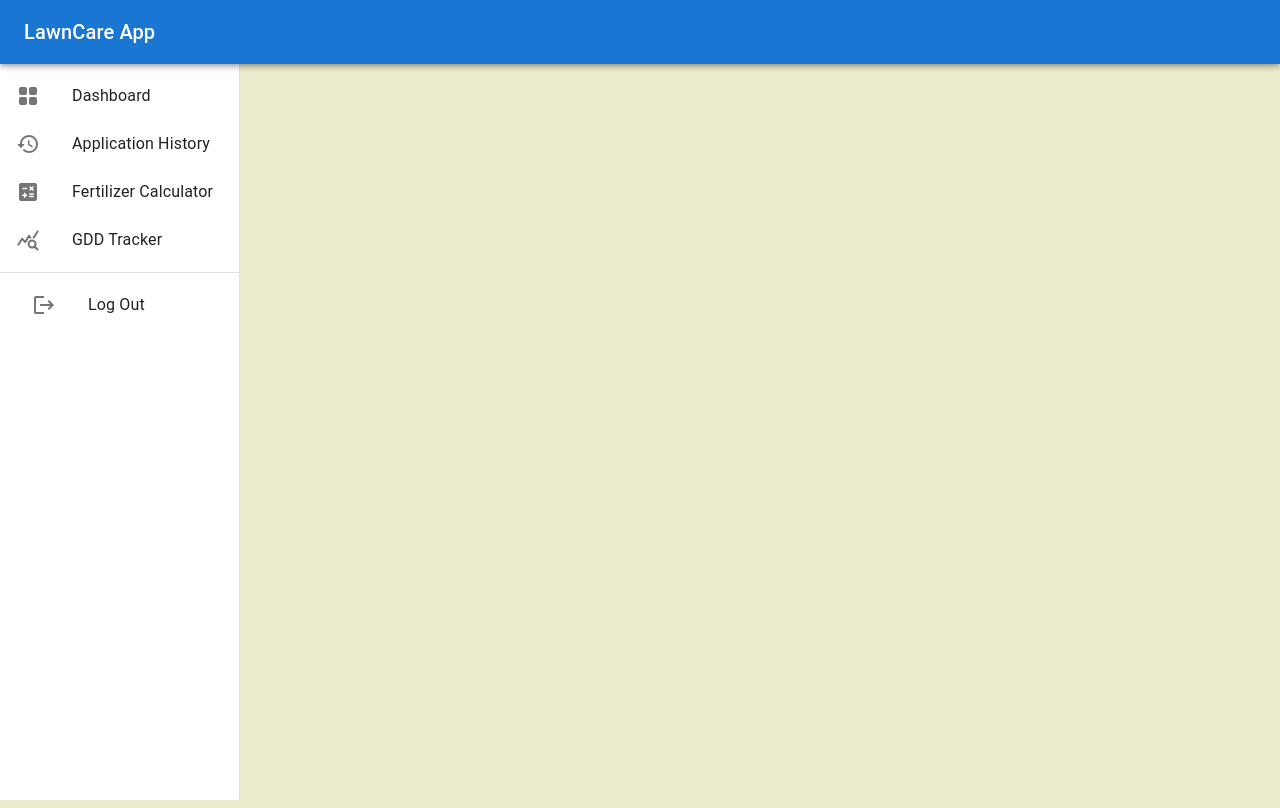
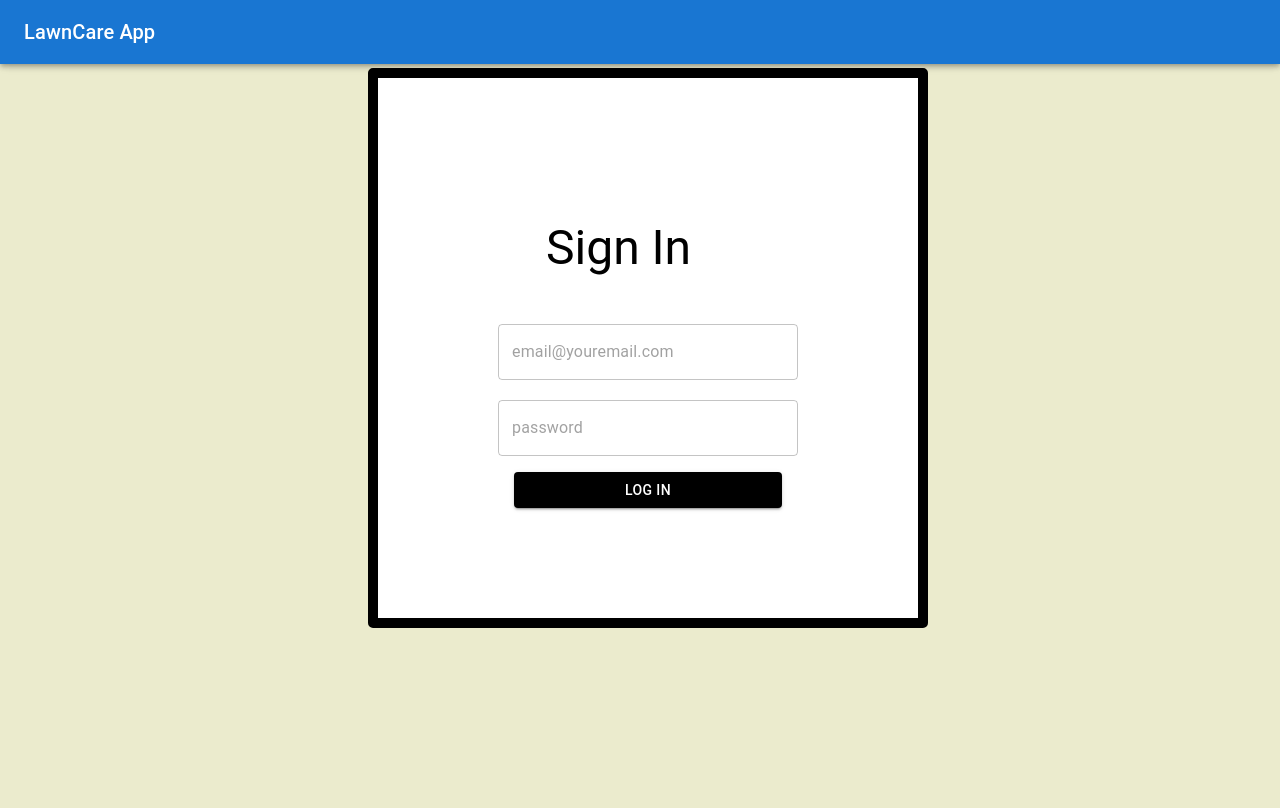
Before and after one commit to dillonkmcquade/lawncare-app, a React (Create React App) app: page / in a window 1280 px wide. Built offline with nearby package versions, Linux system fonts and the light colour scheme; no server answers.

Commit message:
sign-in component

```diff
--- a/src/App.js
+++ b/src/App.js
@@ -21,11 +21,11 @@ import SignIn from "./pages/signin.jsx";
 
 const App = () => {
     const [signedIn, setSignedIn] = useState(
-    localStorage.getItem("signedIn") === "true"
+        localStorage.getItem("signedIn") === "false"
     );
     return (
         <div>
-      {signedIn === false ? (
+            {signedIn === true ? (
                 <Box className="app">
                     <CssBaseline />
                     <Appbar />
@@ -37,7 +37,15 @@ const App = () => {
                     </main>
                 </Box>
             ) : (
-        <SignIn />
+                <Box sx={{
+                    display: 'flex',
+                    justifyContent: 'center',
+                    alignItems: 'center',
+                    height: '100%'
+                }}>
+                    <Appbar />
+                    <SignIn setSignedIn={setSignedIn} />
+                </Box>
             )}
         </div>
     );
--- a/src/pages/signin.jsx
+++ b/src/pages/signin.jsx
@@ -1,12 +1,33 @@
 import { Box } from "@mui/system";
-function SignIn() {
-  return (
-    <Box>
-      <form>
-        <input />
-        <input />
-      </form>
-    </Box>
-  );
+import TextField from "@mui/material/TextField";
+import Button from "@mui/material/Button";
+import { Typography } from "@mui/material";
+function SignIn(setSignedIn) {
+    const ariaLabel = { 'aria-label': 'description' };
+    return (
+        <Box sx={{
+            display: 'flex',
+            justifyContent: 'center',
+            alignItems: 'center',
+            width: '500px',
+            height: '500px',
+            border: 'solid 10px black',
+            bgcolor: 'white',
+            padding: '20px',
+            borderRadius: '5px',
+            marginTop: '60px'
+        }}>
+            <Box component="form" autoComplete="off" display='flex' flexDirection='column' sx={{
+                minWidth: '300px',
+            }}>
+                <Typography variant="h3" p={6}>
+                    Sign In
+                </Typography>
+                <TextField required variant='outlined' placeholder="email@youremail.com" inputProps={ariaLabel} sx={{ marginBottom: '20px' }} />
+                <TextField placeholder="password" inputProps={ariaLabel} required />
+                <Button type='submit' variant="contained" sx={{ margin: 2, bgcolor: 'black' }}>Log In </Button>
+            </Box>
+        </Box>
+    );
 }
 export default SignIn;
```
Lines whose indentation alone changed are shown as unchanged.
